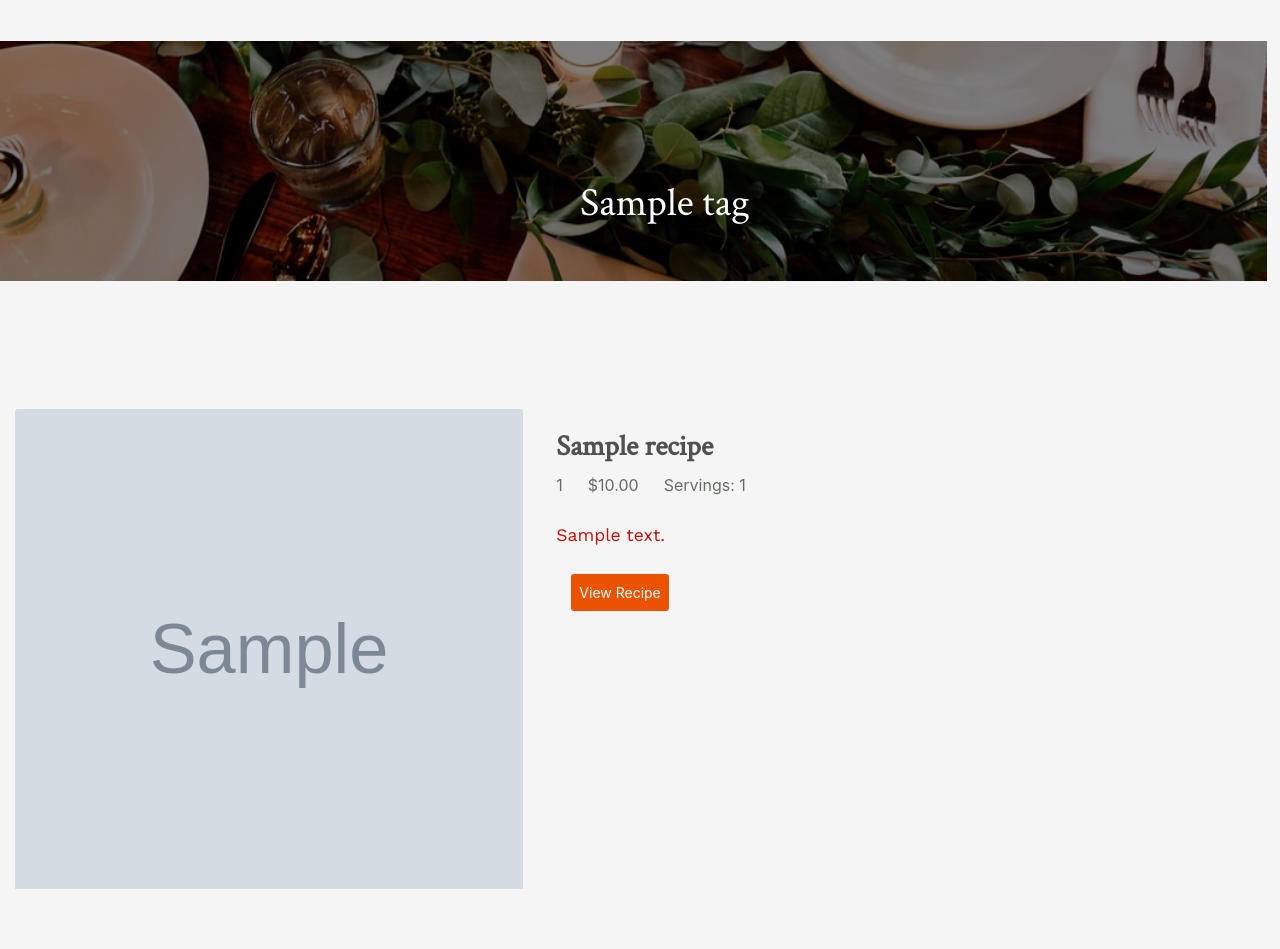
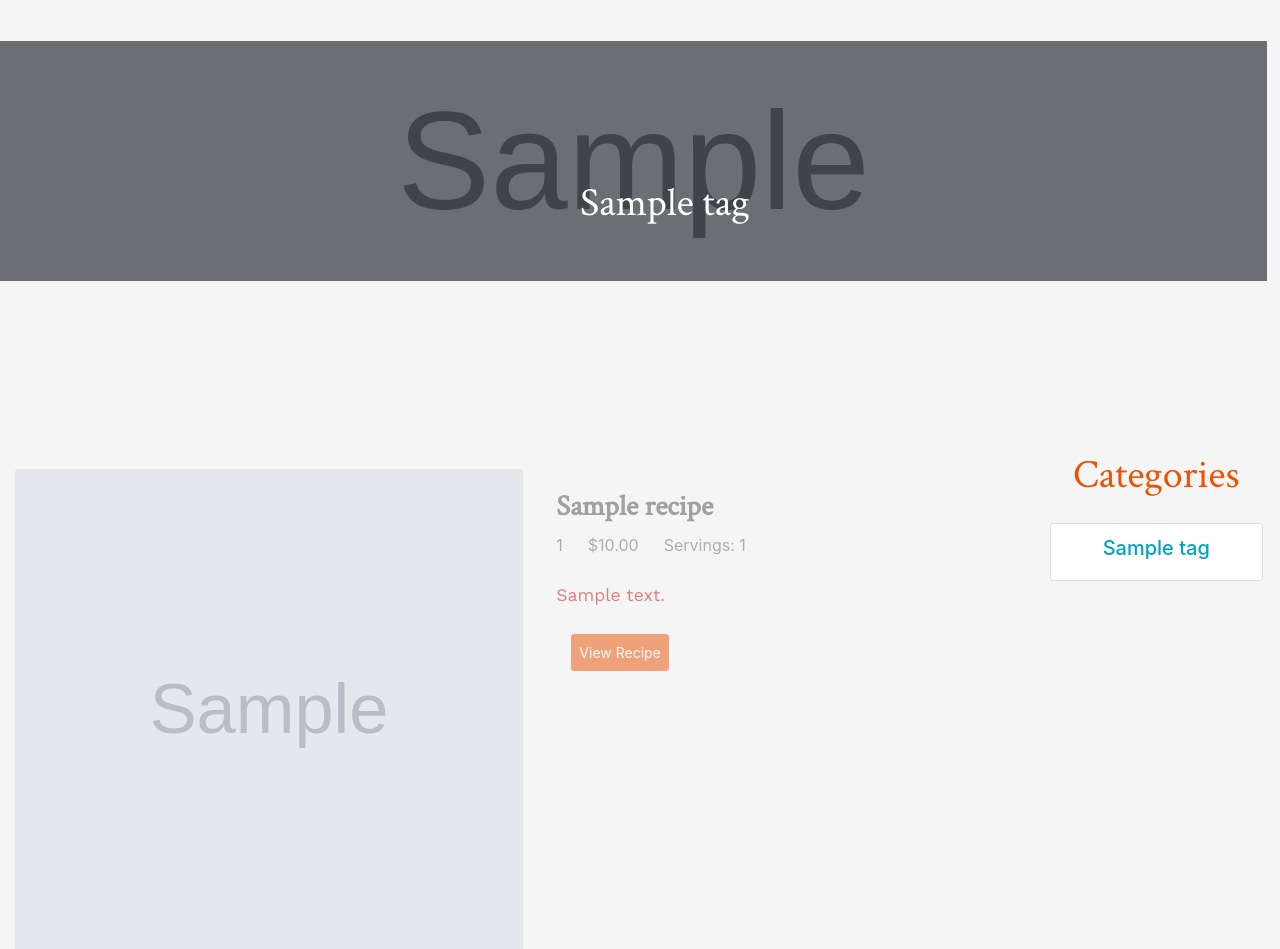
Before and after one commit to gDoe24/recipe-app-api, a Django app: page /all_recipes/tags/1/ in a window 1280 px wide. Shown: the part 61-1010 px from the top of the page. Before the commit the page ends 950 px from the top, so only its background shows below. Run offline with Django 3.2, Linux system fonts and the light colour scheme; tables that the repository leaves empty hold one stand-in row (values such as "Sample post"); grey boxes marked "Sample" are stand-in pictures; some libraries are stand-ins or nearby versions.

Commit message:
added sidebar and animations

```diff
--- a/app/core/models.py
+++ b/app/core/models.py
@@ -55,6 +55,7 @@ class Tag(models.Model):
 		on_delete=models.CASCADE,
 		)
 	image = models.ImageField(null=True, upload_to=recipe_image_file_path)
+	image2 = models.ImageField(null=True, upload_to=recipe_image_file_path)
 	def __str__(self):
 		#String Representation returned for tag
 		return self.name
--- a/app/core/static/css/shop-homepage.css
+++ b/app/core/static/css/shop-homepage.css
@@ -207,6 +207,10 @@ body{
     transform: translate(-30%,0);
     z-index:3;
   }
+  .tag-rec-row{
+    opacity:.5;
+    transform: translate(0,60px);
+  }
   .tag-rec-img{
     object-fit: cover;
     height:60vh;
@@ -234,3 +238,33 @@ body{
   background-color: #EB5201;
   color: white;
  }
+ #tag-sidenav {
+  position: absolute;
+  z-index: 1;
+  top: 60%;
+  left: 82%;
+  background-color:transparent;
+  overflow-x: hidden;
+  padding: 8px 0;
+}
+#tag-sidenav h1,a{
+  text-align: center;
+}
+#tag-sidenav h1{
+  font-family: 'Crimson Text', serif;
+  color:#EB5201;
+}
+#tag-sidenav a h5{
+  color:#00a4c0;
+}
+ #tag-sidenav.scrolled {
+  position: fixed;
+  z-index: 1;
+  top: 20%;
+  left: 82%;
+  background-color:transparent;
+  overflow-x: hidden;
+  padding: 8px 0;
+  transition:.5;
+  text-align: center;
+}
--- a/app/recipe/templates/recipe/tag_detail.html
+++ b/app/recipe/templates/recipe/tag_detail.html
@@ -7,15 +7,67 @@
 
 {% include 'user/header.html' %}
 <body>
+
 	<div class="img-fluid justify-content-center text-white" style="margin-top:8%;
-    margin-bottom: 10%; "><img id="tag-jumbo-img" src="{% static 'dinner.jpg' %}">
+    margin-bottom: 10%; "><img id="tag-jumbo-img" src="{{tag.image2.url}}">
 		<h1 class="tag-jumbo-title">{{tag.name}}</h1>
 	</div>
 <main>
+		<div id="tag-sidenav"class="col-2 d-none d-md-block">
+        	<h1 class="my-4">Categories</h1>
+        <div class="list-group">
+          {% for tag in tags%}
+          <a href="{% url 'tag_detail' tag.id %}" class="list-group-item"><h5>{{tag.name}}</h5></a>
+   			{% endfor %}
+        </div>
 
+      </div>
 
 
 	{% include 'recipe/sortby_tags.html' %}
 
 </main>
 </body>
+<footer class="text-muted">
+</footer>
+
+    <!-- Optional JavaScript -->
+    <!-- jQuery first, then Popper.js, then Bootstrap JS -->
+    <script
+  src="https://code.jquery.com/jquery-3.4.1.js"
+  integrity="sha256-WpOohJOqMqqyKL9FccASB9O0KwACQJpFTUBLTYOVvVU="
+  crossorigin="anonymous"></script>
+ 	<script>src="https://cdnjs.cloudflare.com/ajax/libs/gsap/3.2.4/gsap.min.js"
+ </script>
+    <script src="https://cdn.jsdelivr.net/npm/popper.js@1.16.0/dist/umd/popper.min.js" integrity="sha384-Q6E9RHvbIyZFJoft+2mJbHaEWldlvI9IOYy5n3zV9zzTtmI3UksdQRVvoxMfooAo" crossorigin="anonymous"></script>
+    <script src="https://stackpath.bootstrapcdn.com/bootstrap/4.4.1/js/bootstrap.min.js" integrity="sha384-wfSDF2E50Y2D1uUdj0O3uMBJnjuUD4Ih7YwaYd1iqfktj0Uod8GCExl3Og8ifwB6" crossorigin="anonymous"></script>
+
+	<script>
+		$(document).ready(function(){
+
+			$(window).scroll(()=>{
+
+				$("#tag-sidenav").toggleClass('scrolled', $(this).scrollTop()>200)
+			});
+			 $(window).scroll( function(){
+
+        /* Check the location of each desired element */
+        $('.tag-rec-row').each(function(i){
+
+            var bottom_of_object = $(this).offset().top + $(this).outerHeight();
+            var bottom_of_window = $(window).scrollTop() + $(window).height();
+
+            /* If the object is completely visible in the window, fade it it */
+            if( bottom_of_window > bottom_of_object ){
+
+                $(this).animate({"bottom":"60","opacity":1},400,"linear");
+
+            }
+
+        });
+		})
+			})
+
+	</script>
+  </body>
+</html>
--- a/app/recipe/views.py
+++ b/app/recipe/views.py
@@ -125,6 +125,8 @@ def all_recipes(request):
 	return render(request, 'recipe/all_recipes.html',{'recipes':recipe, 'tags':tag, 'ingredients':ingredient})
 
 def tag_detail(request,tag_id):
+
 	tag = get_object_or_404(Tag, pk=tag_id)
+	tags = Tag.objects.all()
 	recipe = Recipe.objects.filter(tags=tag_id)
-	return render(request, 'recipe/tag_detail.html',{'tag':tag,'recipes':recipe})
+	return render(request, 'recipe/tag_detail.html',{'tag':tag,'recipes':recipe,'tags':tags})
```
Also changed, not shown: app/core/migrations/0003_tag_image2.py (added).
